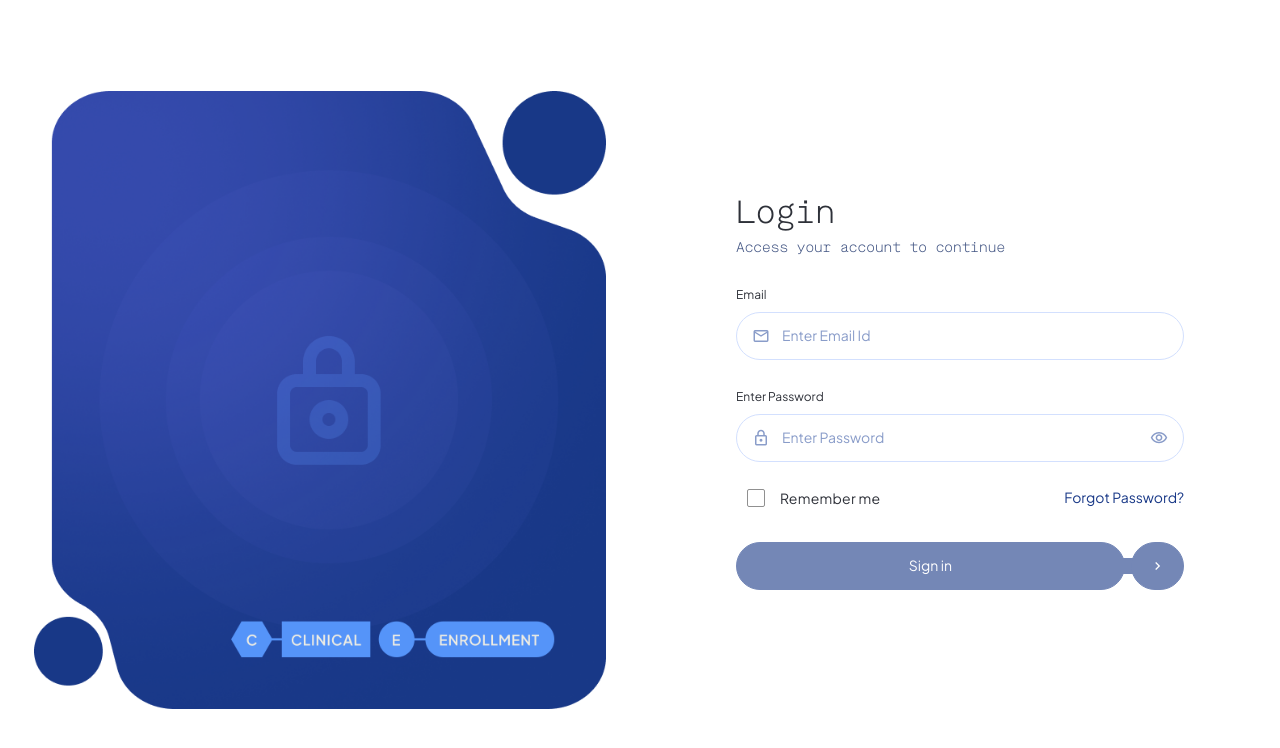
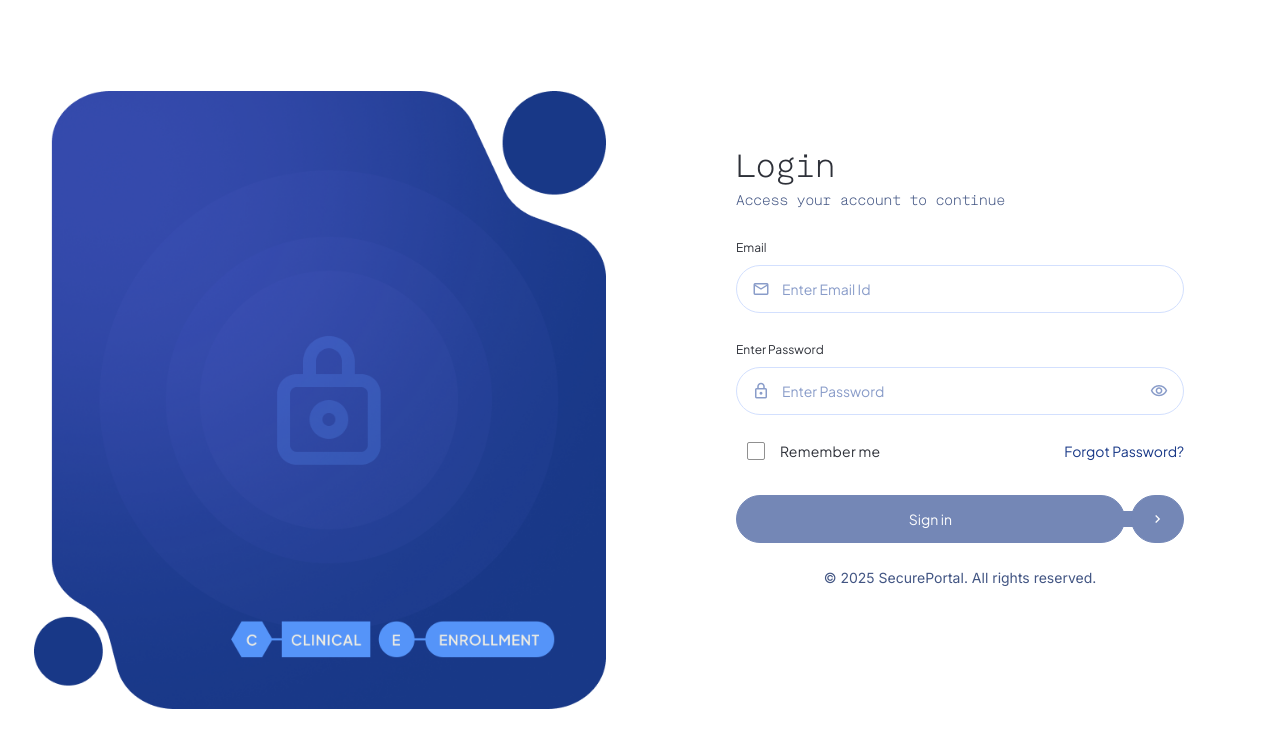
Before and after one commit to thoratprashant/ark-clinical-enrollment, an Angular app: page /auth/login in a window 1280 px wide. Shown: the top 748 px of the page. Built offline with nearby package versions, Linux system fonts and the light colour scheme.

Commit message:
Forgot password completed

```diff
--- a/src/app/features/auth/forgot-password/forgot-password.html
+++ b/src/app/features/auth/forgot-password/forgot-password.html
@@ -1,17 +1,30 @@
 <div class="login--wrapper d-flex flex-column">
-  <h2 class="fw-medium">Forgot password</h2>
+  <h2 class="fw-medium mb-1 text-secondary">Forgot password</h2>
+  <p class="mb-4">Enter your email to reset your password</p>
+
   <form>
     <div class="row">
       <div class="col-12 mb-4">
-        <label  class="form-label">Registered email id/mobile no <span  class="text-error">*</span></label>
-        <input type="text" class="form-control"   placeholder="Enter registered email ID/ mobile no">
-
+        <label class="form-label">Email</label>
+        <div class="position-relative input--prefix">
+           <mat-icon fontSet="material-icons-outlined">mail</mat-icon>
+           <input id="email" type="email" class="form-control" placeholder="Enter registered Email Id" />
+         </div>
       </div>
       <div class="col-12">
-        <button type="button" class="btn btn-primary w-100 mb-4" routerLink="/auth/verification-code">Send Verification Code</button>
+        <div class="d-flex align-items-center button--group">
+          <button type="submit" class="btn btn-primary w-100">
+            Send a Reset Link
+          </button>
+          <div class="connecter flex-shrink-0"></div>
+          <button type="button" class="btn btn-primary flex-shrink-0">
+            <mat-icon>chevron_right</mat-icon>
+          </button>
+        </div>
       </div>
-      <div class="col-12 d-flex mb-3">
-        <a class="text-primary" routerLink="/auth/login">Back to login</a>
+      <div class="col-12">
+        <a class="d-flex justify-content-center font-14 text-center font-inter mt-2 mt-sm-4"
+          routerLink="/auth/login">Back to login</a>
       </div>
     </div>
   </form>
--- a/src/app/features/auth/forgot-password/forgot-password.ts
+++ b/src/app/features/auth/forgot-password/forgot-password.ts
@@ -1,10 +1,11 @@
 import { CommonModule } from '@angular/common';
 import { Component } from '@angular/core';
+import { MatIconModule } from '@angular/material/icon';
 import { RouterLink } from '@angular/router';
 
 @Component({
   selector: 'app-forgot-password',
-  imports: [CommonModule,RouterLink],
+  imports: [CommonModule,RouterLink,MatIconModule],
   templateUrl: './forgot-password.html',
   styleUrl: './forgot-password.scss',
 })
--- a/src/app/features/auth/login/login.component.html
+++ b/src/app/features/auth/login/login.component.html
@@ -76,6 +76,10 @@
          </div>
        </div>
 
+       <div class="col-12">
+        <p class="font-14 text-center font-inter mt-2 mt-sm-4">© 2025 SecurePortal. All rights reserved.</p>
+       </div>
+
      </div>
    </form>
 
--- a/src/index.html
+++ b/src/index.html
@@ -17,6 +17,12 @@
   <link href="https://fonts.googleapis.com/css2?family=Inter:ital,opsz,wght@0,14..32,100..900;1,14..32,100..900&family=Plus+Jakarta+Sans:ital,wght@0,200..800;1,200..800&display=swap" rel="stylesheet">
   <!-- Plus Jakarta Sans (End here) -->
 
+  <!-- Inter font (Start here) -->
+  <link rel="preconnect" href="https://fonts.googleapis.com">
+  <link rel="preconnect" href="https://fonts.gstatic.com" crossorigin>
+  <link href="https://fonts.googleapis.com/css2?family=Inter:ital,opsz,wght@0,14..32,100..900;1,14..32,100..900&display=swap" rel="stylesheet">
+  <!-- Inter font (End here) -->
+
 </head>
 <body>
   <app-root>
--- a/src/styles/abstracts/_variables.scss
+++ b/src/styles/abstracts/_variables.scss
@@ -27,6 +27,7 @@ $text-muted: #6b7280;
 
 $font-family-base: 'mono-light', sans-serif;
 $font-plus-jakarta:"Plus Jakarta Sans", sans-serif;
+$font-inter:"Inter", sans-serif;
 
 $font-size-base: 1rem;
 $base-font-size: 1rem;
--- a/src/styles/base/_global.scss
+++ b/src/styles/base/_global.scss
@@ -15,11 +15,13 @@ a {
 
 $font-family-base: 'mono-light', sans-serif;
 $font-plus-jakarta:"Plus Jakarta Sans", sans-serif;
+$font-inter:"Inter", sans-serif;
 
 body{
 
   .font-mono-light{font-family: v.$font-family-base !important; }
   .font-plus-jakarta{font-family: v.$font-plus-jakarta !important; }
+  .font-inter{font-family: v.$font-inter !important; }
 
 
   .text-primary { color: v.$primary !important; }
@@ -51,7 +53,7 @@ body{
     padding: 0.78rem 1rem;
     border-color: v.$bg-light !important ;
     font-size: 0.875rem;
-    font-family: v.$font-plus-jakarta;
+    font-family: v.$font-inter;
     font-weight: 400;
     color: #231F20;
     &:focus{
```
